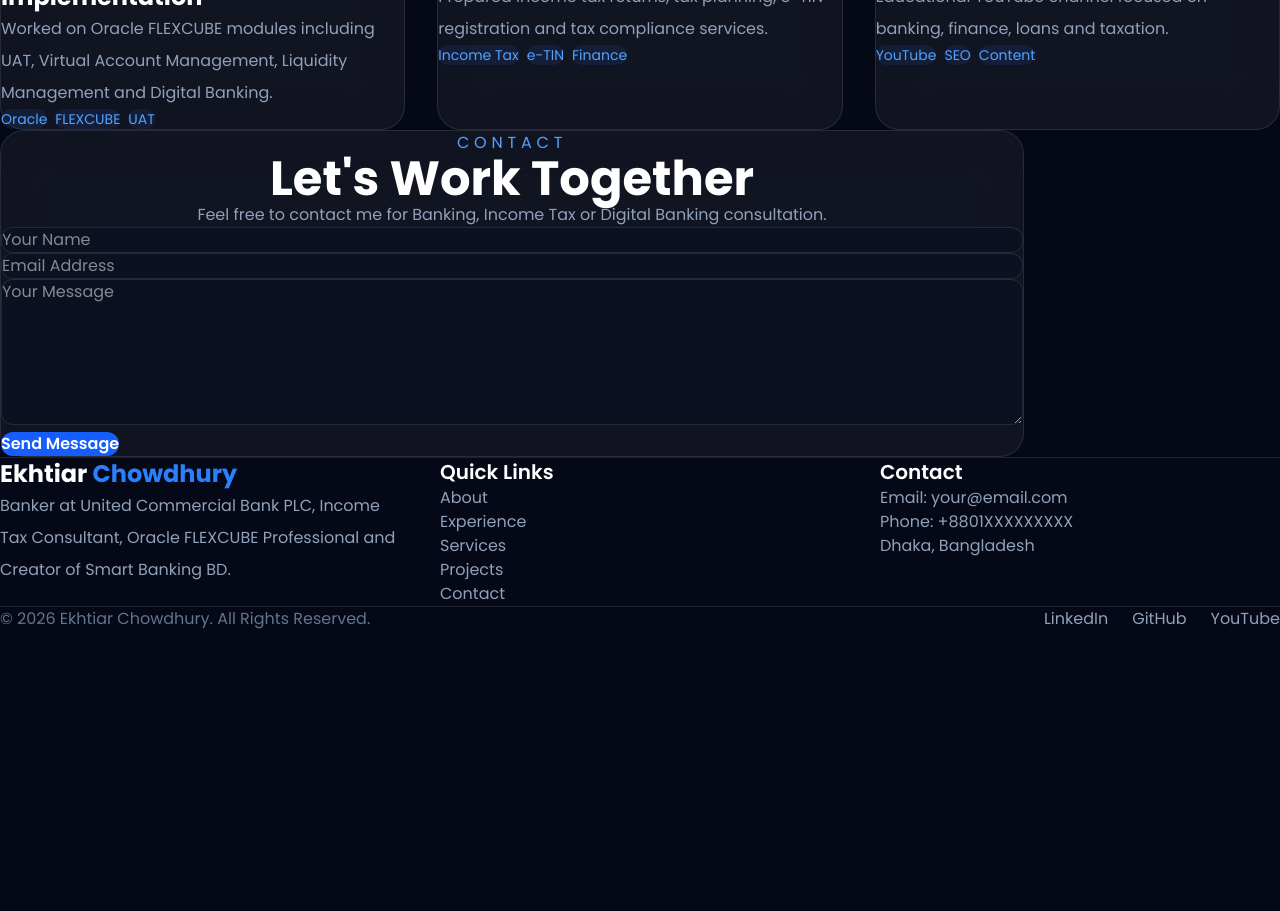
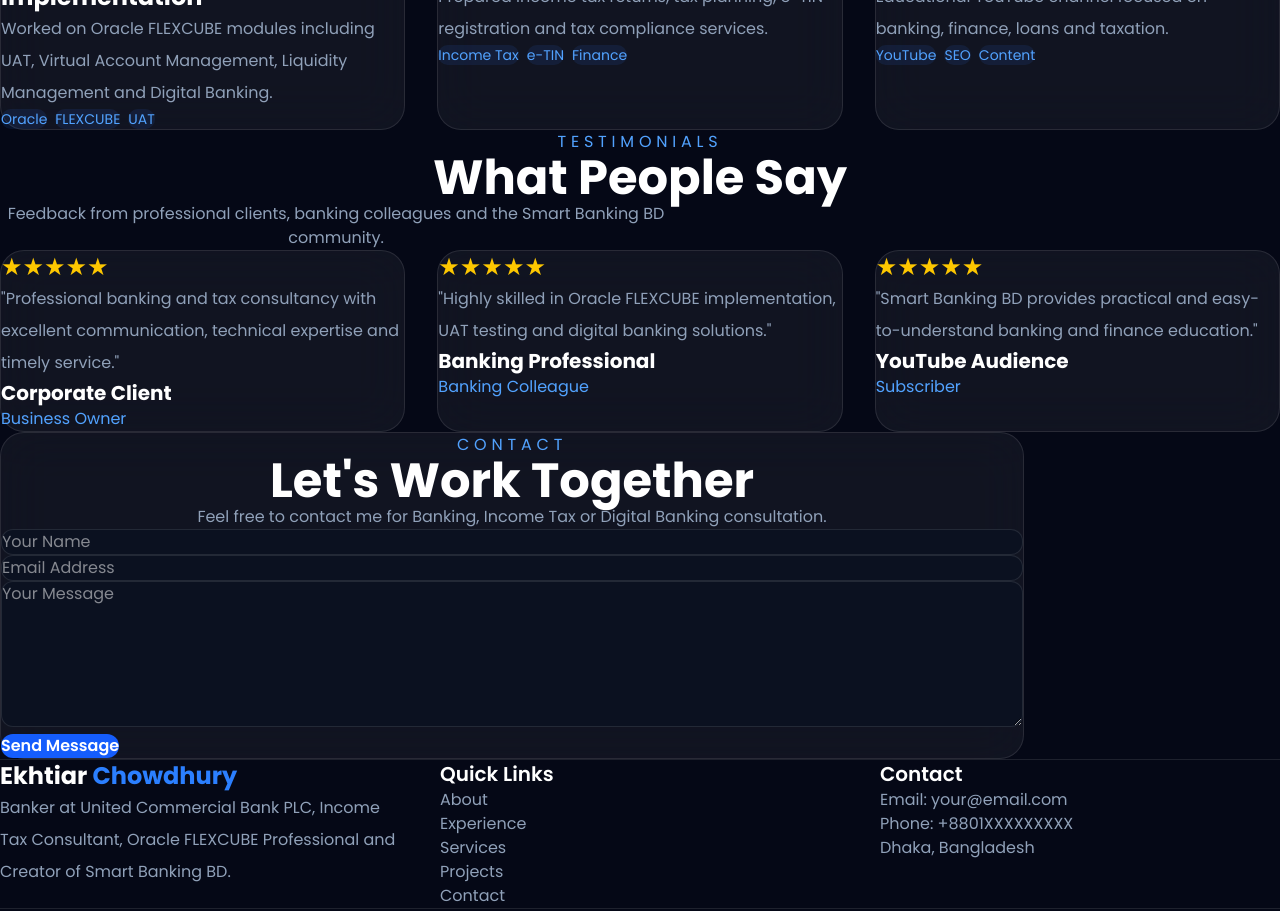
Before and after one commit to ifte121/ekhtiar-portfolio-pro, a Next.js app: page / in a window 1280 px wide. Shown: the part 2260-3171 px from the top of the page. Before the commit the page ends 2891 px from the top, so only its background shows below. Built offline with nearby package versions, Linux system fonts and the light colour scheme.

Commit message:
Add testimonials section

```diff
--- a/app/page.tsx
+++ b/app/page.tsx
@@ -7,6 +7,7 @@ import Experience from "@/components/sections/experience";
 import Services from "@/components/sections/services";
 import Skills from "@/components/sections/skills";
 import Projects from "@/components/sections/projects";
+import Testimonials from "@/components/sections/testimonials";
 import Contact from "@/components/sections/contact";
 
 export default function Home() {
@@ -26,6 +27,8 @@ export default function Home() {
 
       <Projects />
 
+      <Testimonials />
+
       <Contact />
 
       <Footer />
--- /dev/null
+++ b/components/sections/testimonials.tsx
@@ -0,0 +1,71 @@
+const testimonials = [
+  {
+    name: "Corporate Client",
+    role: "Business Owner",
+    review:
+      "Professional banking and tax consultancy with excellent communication, technical expertise and timely service.",
+  },
+  {
+    name: "Banking Professional",
+    role: "Banking Colleague",
+    review:
+      "Highly skilled in Oracle FLEXCUBE implementation, UAT testing and digital banking solutions.",
+  },
+  {
+    name: "YouTube Audience",
+    role: "Subscriber",
+    review:
+      "Smart Banking BD provides practical and easy-to-understand banking and finance education.",
+  },
+];
+
+export default function Testimonials() {
+  return (
+    <section
+      id="testimonials"
+      className="mx-auto max-w-7xl px-6 py-28"
+    >
+      <div className="text-center">
+        <p className="uppercase tracking-[0.3em] text-blue-400">
+          Testimonials
+        </p>
+
+        <h2 className="mt-5 text-5xl font-bold text-white">
+          What People Say
+        </h2>
+
+        <p className="mt-6 text-slate-400 max-w-2xl mx-auto">
+          Feedback from professional clients, banking colleagues and
+          the Smart Banking BD community.
+        </p>
+      </div>
+
+      <div className="mt-20 grid gap-8 md:grid-cols-2 lg:grid-cols-3">
+        {testimonials.map((item) => (
+          <div
+            key={item.name}
+            className="rounded-3xl border border-white/10 bg-white/5 p-8 backdrop-blur-xl transition-all duration-300 hover:-translate-y-2 hover:border-blue-500"
+          >
+            <div className="text-2xl text-yellow-400">
+              ★★★★★
+            </div>
+
+            <p className="mt-6 leading-8 text-slate-400">
+              "{item.review}"
+            </p>
+
+            <div className="mt-8">
+              <h3 className="text-xl font-bold text-white">
+                {item.name}
+              </h3>
+
+              <p className="text-blue-400">
+                {item.role}
+              </p>
+            </div>
+          </div>
+        ))}
+      </div>
+    </section>
+  );
+}
```
